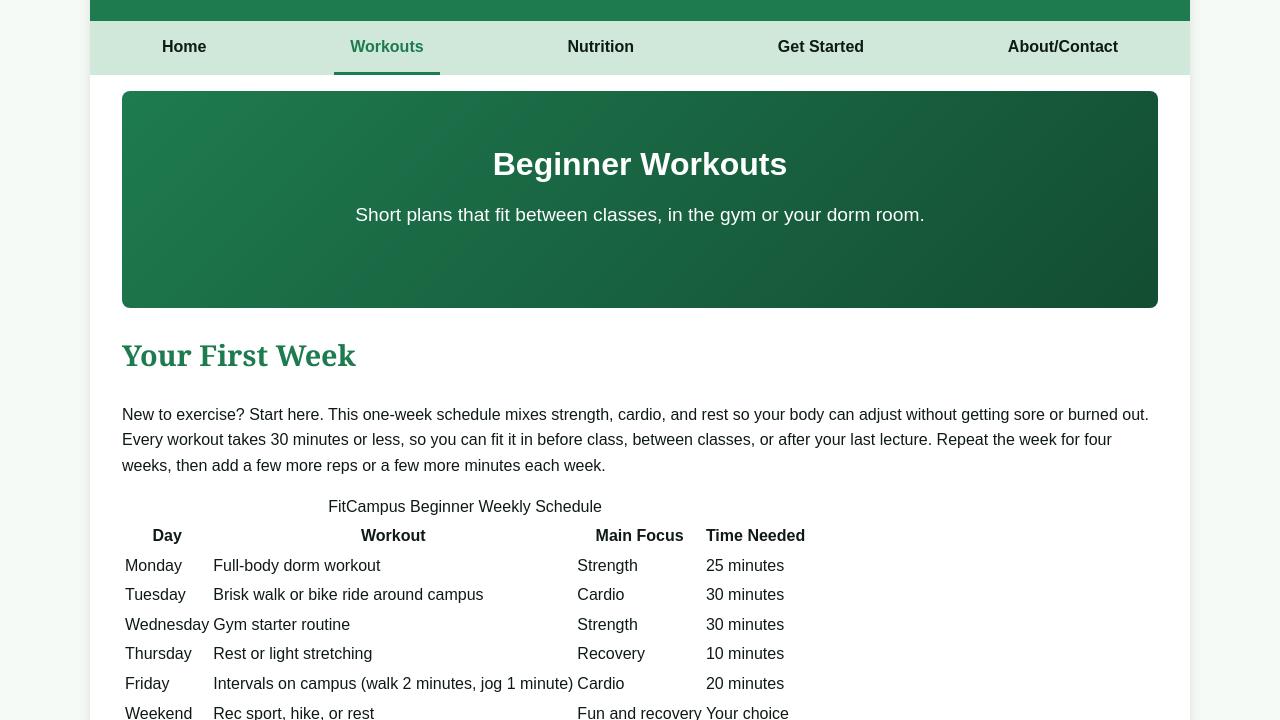
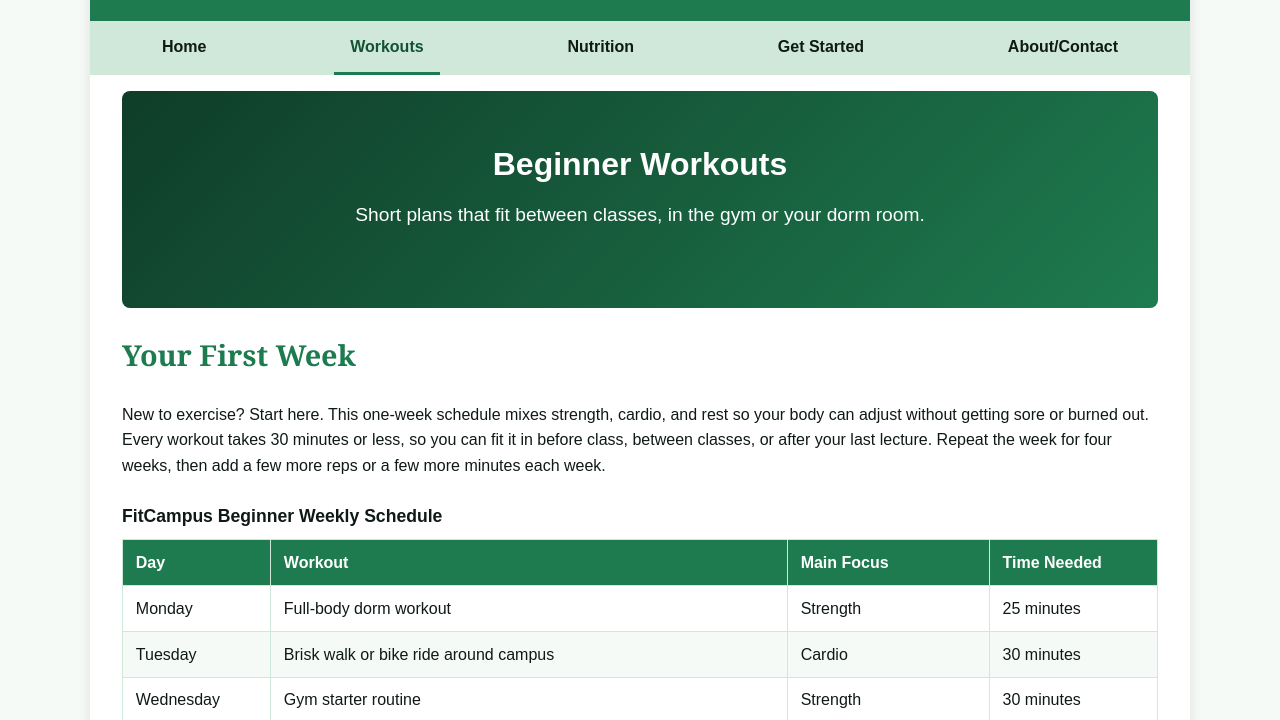
Before and after one commit to ngjennin-oss/fitcampus, a plain HTML site: page workouts.html in a window 1280 px wide. Shown: the part 78-798 px from the top of the page. Drawn offline with Linux system fonts and the light colour scheme.

Commit message:
Modify link colors and add hero section styles
Updated link colors and added new styles for hero sections and tables.

```diff
--- a/fitcampus.css
+++ b/fitcampus.css
@@ -86,11 +86,12 @@ nav a {
     color: var(--text);
     font-weight: bold;
     text-decoration: none;
+    transition: color 0.3s ease-out;
 }
 
 nav a:hover,
 nav a.current {
-    color: var(--primary);
+    color: #135232;
     border-bottom: 3px solid var(--primary);
 }
 
@@ -185,6 +186,43 @@ footer a {
     margin: 0 0.6em;
 }
 
+#hero.hero-workouts {
+    background-image: linear-gradient(135deg, #0f3d28, #1e7b4f);
+}
+
+#hero.hero-nutrition {
+    background-image: linear-gradient(135deg, #134d32, #8a5a12);
+}
+
+table {
+    width: 100%;
+    border-collapse: collapse;
+    margin: 1.5em 0;
+}
+
+caption {
+    font-weight: bold;
+    font-size: 1.1em;
+    padding-bottom: 0.5em;
+    text-align: left;
+}
+
+th,
+td {
+    border: 1px solid var(--secondary);
+    padding: 0.6em 0.8em;
+    text-align: left;
+}
+
+th {
+    background-color: var(--primary);
+    color: #ffffff;
+}
+
+tbody tr:nth-child(even) {
+    background-color: var(--background);
+}
+
 @media (max-width: 600px) {
     header {
         flex-direction: column;
@@ -203,4 +241,10 @@ footer a {
     .hero-title {
         font-size: 1.5em;
     }
+
+    th,
+    td {
+        padding: 0.4em;
+        font-size: 0.9em;
+    }
 }
```
